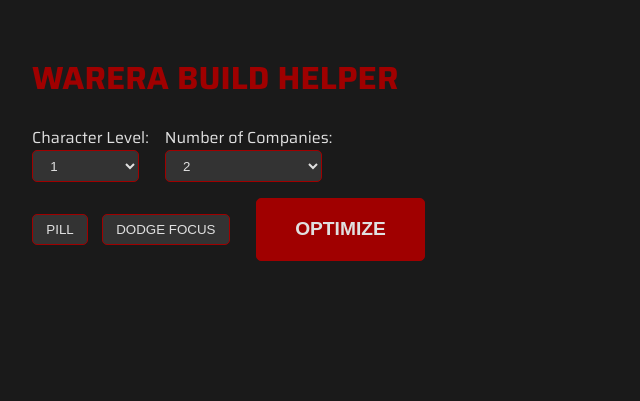
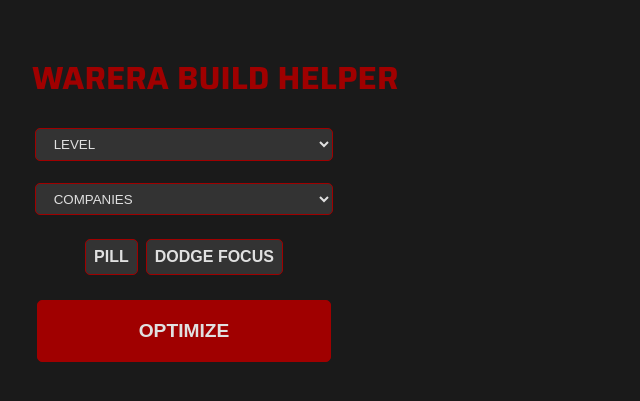
Before and after one commit to TheGroxEmpire/warera-war-planner, a Flask app: page / in a window 1280 px wide. Shown: the top 401 px of the page, without its empty margins (0-640 px from the left). Run offline with Flask 3, Linux system fonts and the light colour scheme.

Commit message:
form updated

```diff
--- a/static/script.js
+++ b/static/script.js
@@ -17,9 +17,14 @@ document.getElementById("build-form").addEventListener("submit", async (event) =
     const data = new FormData(form);
     const resultsDiv = document.getElementById("results");
     const trendsDiv = document.getElementById("trends");
-    resultsDiv.innerHTML = "Optimizing... Thank you for your patience.";
+    const optimizeBtn = form.querySelector(".optimize-btn");
+
     trendsDiv.innerHTML = "";
 
+    optimizeBtn.disabled = true;
+    optimizeBtn.innerHTML = `<span class="spinner"></span><span>OPTIMIZING</span>`;
+
+    try {
         const response = await fetch("/optimize", {
             method: "POST",
             body: data,
@@ -28,6 +33,10 @@ document.getElementById("build-form").addEventListener("submit", async (event) =
         const results = await response.json();
         resultsDiv.innerHTML = results.builds;
         trendsDiv.innerHTML = results.trends;
+    } finally {
+        optimizeBtn.disabled = false;
+        optimizeBtn.innerHTML = "Optimize";
+    }
 });
 
 document.getElementById("results").addEventListener("click", (event) => {
--- a/static/style.css
+++ b/static/style.css
@@ -29,22 +29,11 @@ h3 {
     display: flex;
     flex-direction: column;
     gap: 1em;
-    width: 35%;
-}
-
-.form-row {
-    display: flex;
-    align-items: center;
-    gap: 1em;
-}
-
-.form-group {
-    display: flex;
-    flex-direction: column;
+    width: 25%;
 }
 
 .trends {
-    width: 60%;
+    width: 70%;
     display: flex;
     flex-direction: row;
     gap: 1em;
@@ -232,8 +221,8 @@ th, td {
 }
 
 .toggle-buttons {
-    margin-top: 1em;
-    margin-bottom: 1em;
+    display: flex;
+    justify-content: center;
 }
 
 select, button {
@@ -243,17 +232,19 @@ select, button {
     padding: 0.5em 1em;
     cursor: pointer;
     border-radius: 5px;
-    margin-right: 10px;
     text-transform: uppercase;
+	margin: 0.25em;
 }
 
 .toggle-btn {
     background-color: #333;
     border: 1px solid rgb(160, 0, 0);
     color: #e0e0e0;
-    padding: 0.5em 1em;
     cursor: pointer;
     border-radius: 5px;
+	font-weight: bold;
+	font-size: 1em;
+	padding: 0.5em;
 }
 
 .toggle-btn.active {
@@ -263,6 +254,8 @@ select, button {
 }
 
 .optimize-btn {
+	display:flex;
+    justify-content: center;
     background-color: rgb(160, 0, 0);
     font-weight: bold;
     font-size: 1.2em;
--- a/templates/index.html
+++ b/templates/index.html
@@ -15,29 +15,22 @@
         <h1>Warera Build Helper</h1>
         <div class="top-section">
             <form id="build-form">
-                <div class="form-row">
-                    <div class="form-group">
-                        <label for="level">Character Level:</label>
-                        <select id="level" name="level">
+                <select id="level" name="level" required>
+                    <option value="" disabled selected hidden>Level</option>
                     <script>
                         for (let i = 1; i <= 50; i++) {
                             document.write(`<option value="${i}">${i}</option>`);
                         }
                     </script>
                 </select>
-                    </div>
-                    <div class="form-group">
-                        <label for="companies">Number of Companies:</label>
-                        <select id="companies" name="companies">
+                <select id="companies" name="companies" required>
+                    <option value="" disabled selected hidden>Companies</option>
                     <script>
                         for (let i = 2; i <= 12; i++) {
                             document.write(`<option value="${i}">${i}</option>`);
                         }
                     </script>
                 </select>
-                    </div>
-                </div>
-                <div class="form-row">
                 <div class="toggle-buttons">
                     <button type="button" class="toggle-btn" data-name="pill">PILL</button>
                     <button type="button" class="toggle-btn" data-name="dodge">DODGE FOCUS</button>
@@ -45,7 +38,6 @@
                 <input type="hidden" name="pill" id="pill-input" value="off">
                 <input type="hidden" name="dodge" id="dodge-input" value="off">
                 <button type="submit" class="optimize-btn">Optimize</button>
-                </div>
             </form>
             <div class="trends" id="trends"></div>
         </div>
```
Also changed, not shown: other parts of static/style.css (+26 -3 lines). Lines whose indentation alone changed are shown as unchanged.
